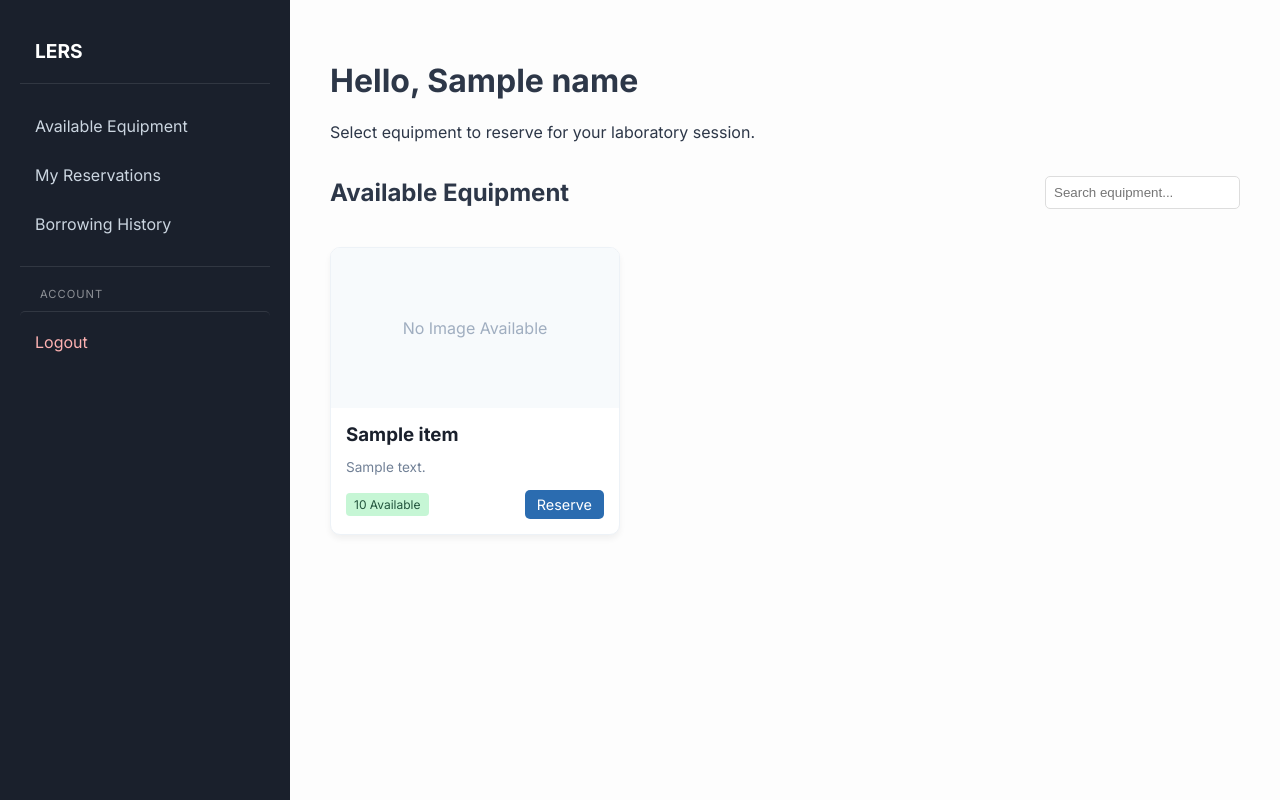
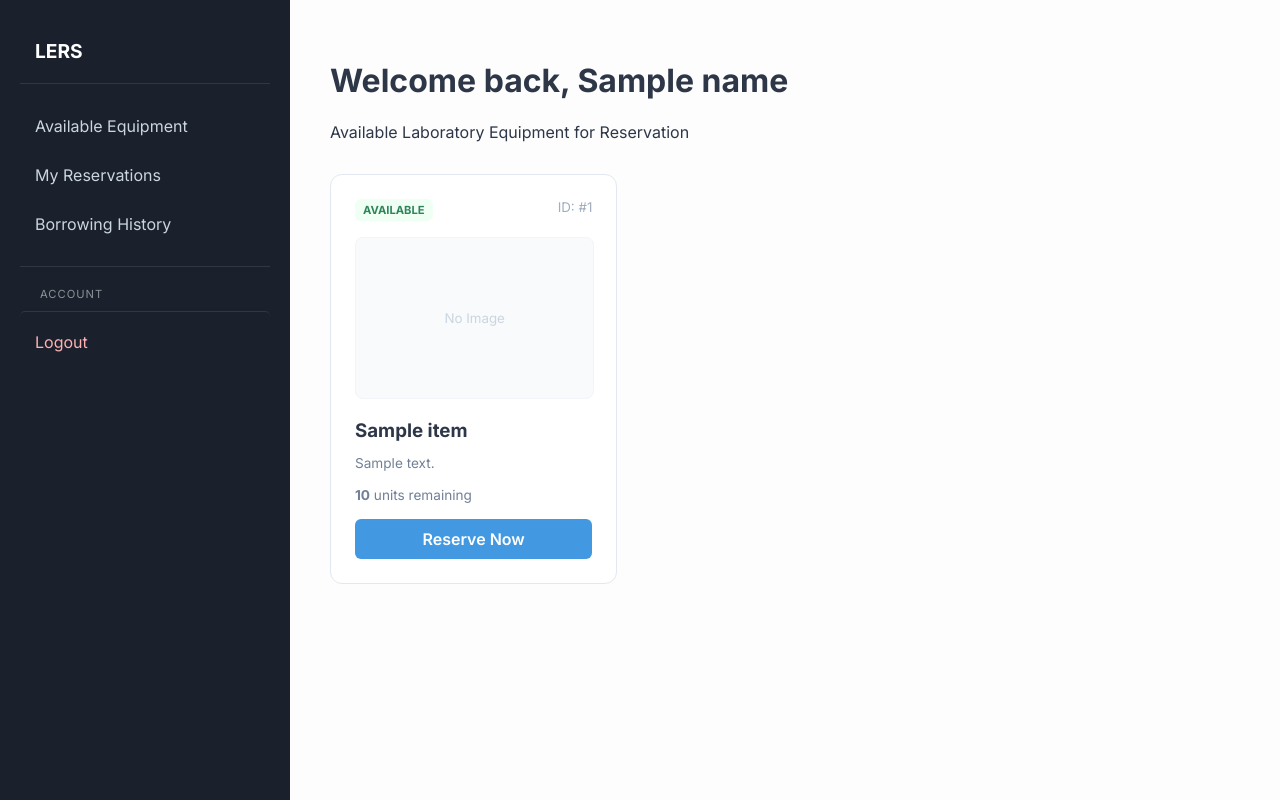
Before and after one commit to dongtapulan/LERS_PROJECT, a Flask app: template templates/user/dashboard.html in a window 1280 px wide. Run offline with Flask 3, Linux system fonts and the light colour scheme; the template is opened without the code that fills it: most values are stand-ins (such as "Sample title", 1, 10 or a date in 2020).

Commit message:
New features

```diff
--- a/templates/user/dashboard.html
+++ b/templates/user/dashboard.html
@@ -1,13 +1,70 @@
 {% extends "base.html" %}
 
-{% block title %}User Dashboard | LERS{% endblock %}
+{% block title %}Browse Equipment | LERS{% endblock %}
 
 {% block extra_css %}
 <link rel="stylesheet" href="{{ url_for('static', filename='css/dashboard.css') }}">
 <style>
-    .badge-out-of-order { background: #fed7d7; color: #822727; }
-    .badge-out-of-stock { background: #feebc8; color: #744210; }
-    .btn-disabled { background: #e2e8f0 !important; color: #a0aec0 !important; cursor: not-allowed; pointer-events: none; }
+    .equipment-card {
+        background: white;
+        border-radius: 12px;
+        padding: 1.5rem;
+        border: 1px solid #e2e8f0;
+        transition: transform 0.2s, box-shadow 0.2s;
+        display: flex;
+        flex-direction: column;
+        justify-content: space-between;
+    }
+    .equipment-card:hover {
+        transform: translateY(-4px);
+        box-shadow: 0 10px 15px -3px rgba(0, 0, 0, 0.1);
+    }
+    /* Styles for the equipment image container */
+    .equipment-image-container {
+        width: 100%;
+        height: 160px;
+        background: #f8fafc;
+        border-radius: 8px;
+        margin-bottom: 1.25rem;
+        display: flex;
+        align-items: center;
+        justify-content: center;
+        overflow: hidden;
+        border: 1px solid #f1f5f9;
+    }
+    .equipment-image-container img {
+        width: 100%;
+        height: 100%;
+        object-fit: contain;
+        padding: 10px;
+    }
+    .badge-available { background: #f0fff4; color: #2f855a; }
+    .badge-unavailable { background: #fff5f5; color: #c53030; }
+    .status-badge {
+        padding: 4px 8px;
+        border-radius: 6px;
+        font-size: 0.7rem;
+        font-weight: 700;
+        text-transform: uppercase;
+    }
+    .qty-indicator { font-size: 0.85rem; color: #718096; margin-bottom: 1rem; }
+    .btn-reserve {
+        background: #4299e1;
+        color: white;
+        text-align: center;
+        padding: 10px;
+        border-radius: 6px;
+        text-decoration: none;
+        font-weight: 600;
+        transition: 0.2s;
+        display: block;
+    }
+    .btn-reserve:hover { background: #3182ce; }
+    .btn-disabled {
+        background: #edf2f7;
+        color: #a0aec0;
+        cursor: not-allowed;
+    }
 </style>
 {% endblock %}
 
@@ -17,75 +74,59 @@
 
     <main class="main-content">
         <header class="content-header">
-            <h1>Hello, {{ name }}</h1>
-            <p>Select equipment to reserve for your laboratory session.</p>
+            <div class="header-title">
+                <h1>Welcome back, {{ name if name else 'Student' }}</h1>
+                <p>Available Laboratory Equipment for Reservation</p>
+            </div>
         </header>
 
-        <section class="equipment-section">
-            <div class="section-header" style="display: flex; justify-content: space-between; align-items: center; margin-bottom: 20px;">
-                <h2>Available Equipment</h2>
-                <input type="text" id="equipmentSearch" placeholder="Search equipment..." style="padding: 8px; border-radius: 5px; border: 1px solid #ddd;">
+        <section class="equipment-grid" style="display: grid; grid-template-columns: repeat(auto-fill, minmax(280px, 1fr)); gap: 1.5rem; margin-top: 2rem;">
+            {% if equipment %}
+                {% for item in equipment %}
+                <div class="equipment-card">
+                    <div>
+                        <div style="display: flex; justify-content: space-between; align-items: flex-start; margin-bottom: 1rem;">
+                            <span class="status-badge {{ 'badge-available' if item.available_quantity > 0 else 'badge-unavailable' }}">
+                                {{ 'Available' if item.available_quantity > 0 else 'Out of Stock' }}
+                            </span>
+                            <small style="color: #a0aec0;">ID: #{{ item.equip_id }}</small>
                         </div>
 
-            <div class="equipment-grid" id="equipmentGrid" style="display: grid; grid-template-columns: repeat(auto-fill, minmax(280px, 1fr)); gap: 20px;">
-                {% if equipment %}
-                    {% for item in equipment %}
-                    <div class="equipment-card" style="background: white; border-radius: 10px; overflow: hidden; box-shadow: 0 4px 6px rgba(0,0,0,0.05); border: 1px solid #edf2f7; opacity: {{ '0.7' if item.status == 'out_of_order' else '1' }};">
-                        <div class="item-image" style="height: 160px; background: #f7fafc; display: flex; align-items: center; justify-content: center; color: #a0aec0; position: relative;">
+                        <div class="equipment-image-container">
                             {% if item.image_url %}
-                                <img src="{{ url_for('static', filename='uploads/equipment/' + item.image_url) }}" style="width: 100%; height: 100%; object-fit: cover;">
+                                <img src="{{ url_for('static', filename='uploads/equipment/' + item.image_url) }}" alt="{{ item.name }}">
                             {% else %}
-                                <span>No Image Available</span>
-                            {% endif %}
-
-                            {% if item.status == 'out_of_order' %}
-                            <div style="position: absolute; top: 0; left: 0; width: 100%; height: 100%; background: rgba(255,255,255,0.6); display: flex; align-items: center; justify-content: center; font-weight: 800; color: #c53030; transform: rotate(-15deg); border: 2px solid #c53030; z-index: 2;">OUT OF ORDER</div>
+                                <div style="color: #cbd5e0; text-align: center;">
+                                    <small style="display: block;">No Image</small>
+                                </div>
                             {% endif %}
                         </div>
-                        <div class="item-details" style="padding: 15px;">
-                            <h3 class="equipment-name" style="margin: 0 0 5px 0; color: var(--lab-navy);">{{ item.name }}</h3>
-                            <p style="font-size: 0.85rem; color: #718096; margin-bottom: 15px;">{{ item.description or 'No description provided.' }}</p>
 
-                            <div class="item-footer" style="display: flex; justify-content: space-between; align-items: center;">
-                                {% if item.status == 'out_of_order' %}
-                                    <span class="badge badge-out-of-order" style="padding: 4px 8px; border-radius: 4px; font-size: 0.75rem;">Broken</span>
-                                    <button class="btn-reserve btn-disabled" style="padding: 6px 12px; border-radius: 5px; font-size: 0.9rem; border:none;">Disabled</button>
+                        <h3 style="margin-bottom: 0.5rem; color: #2d3748;">{{ item.name }}</h3>
+                        <p style="font-size: 0.85rem; color: #718096; margin-bottom: 1rem;">{{ item.description }}</p>
+                    </div>
 
-                                {% elif item.available_quantity <= 0 or item.status == 'out_of_stock' %}
-                                    <span class="badge badge-out-of-stock" style="padding: 4px 8px; border-radius: 4px; font-size: 0.75rem;">Fully Reserved</span>
-                                    <button class="btn-reserve btn-disabled" style="padding: 6px 12px; border-radius: 5px; font-size: 0.9rem; border:none;">Reserve</button>
+                    <div>
+                        <div class="qty-indicator">
+                            <strong>{{ item.available_quantity }}</strong> units remaining
+                        </div>
 
+                        {% if item.available_quantity > 0 %}
+                            <a href="{{ url_for('reserve', item_id=item.equip_id) }}" class="btn-reserve">
+                                Reserve Now
+                            </a>
                         {% else %}
-                                    <span class="badge" style="background: #c6f6d5; color: #22543d; padding: 4px 8px; border-radius: 4px; font-size: 0.75rem;">{{ item.available_quantity }} Available</span>
-                                    <a href="{{ url_for('reserve', item_id=item.equip_id) }}" class="btn-reserve" style="background: var(--lab-blue); color: white; text-decoration: none; padding: 6px 12px; border-radius: 5px; font-size: 0.9rem;">Reserve</a>
+                            <span class="btn-reserve btn-disabled">Unavailable</span>
                         {% endif %}
-                            </div>
                     </div>
                 </div>
                 {% endfor %}
             {% else %}
-                    <div class="empty-state" style="grid-column: 1/-1; text-align: center; padding: 40px; background: #f7fafc; border-radius: 10px; border: 2px dashed #e2e8f0;">
-                        <p>No equipment currently available for reservation.</p>
+                <div style="grid-column: 1 / -1; text-align: center; padding: 5rem;">
+                    <p style="color: #a0aec0;">No equipment currently listed in the inventory.</p>
                 </div>
             {% endif %}
-            </div>
         </section>
     </main>
 </div>
-
-<script>
-    document.getElementById('equipmentSearch').addEventListener('keyup', function() {
-        let filter = this.value.toLowerCase();
-        let cards = document.querySelectorAll('.equipment-card');
-
-        cards.forEach(card => {
-            let name = card.querySelector('.equipment-name').textContent.toLowerCase();
-            if (name.includes(filter)) {
-                card.style.display = "";
-            } else {
-                card.style.display = "none";
-            }
-        });
-    });
-</script>
 {% endblock %}
```
Also changed, not shown: templates/admin/dashboard.html (+52 -2 lines), templates/user/history.html (+71 -9 lines), templates/user/my_reservations.html (+12 -5 lines). Lines whose indentation alone changed are shown as unchanged.
